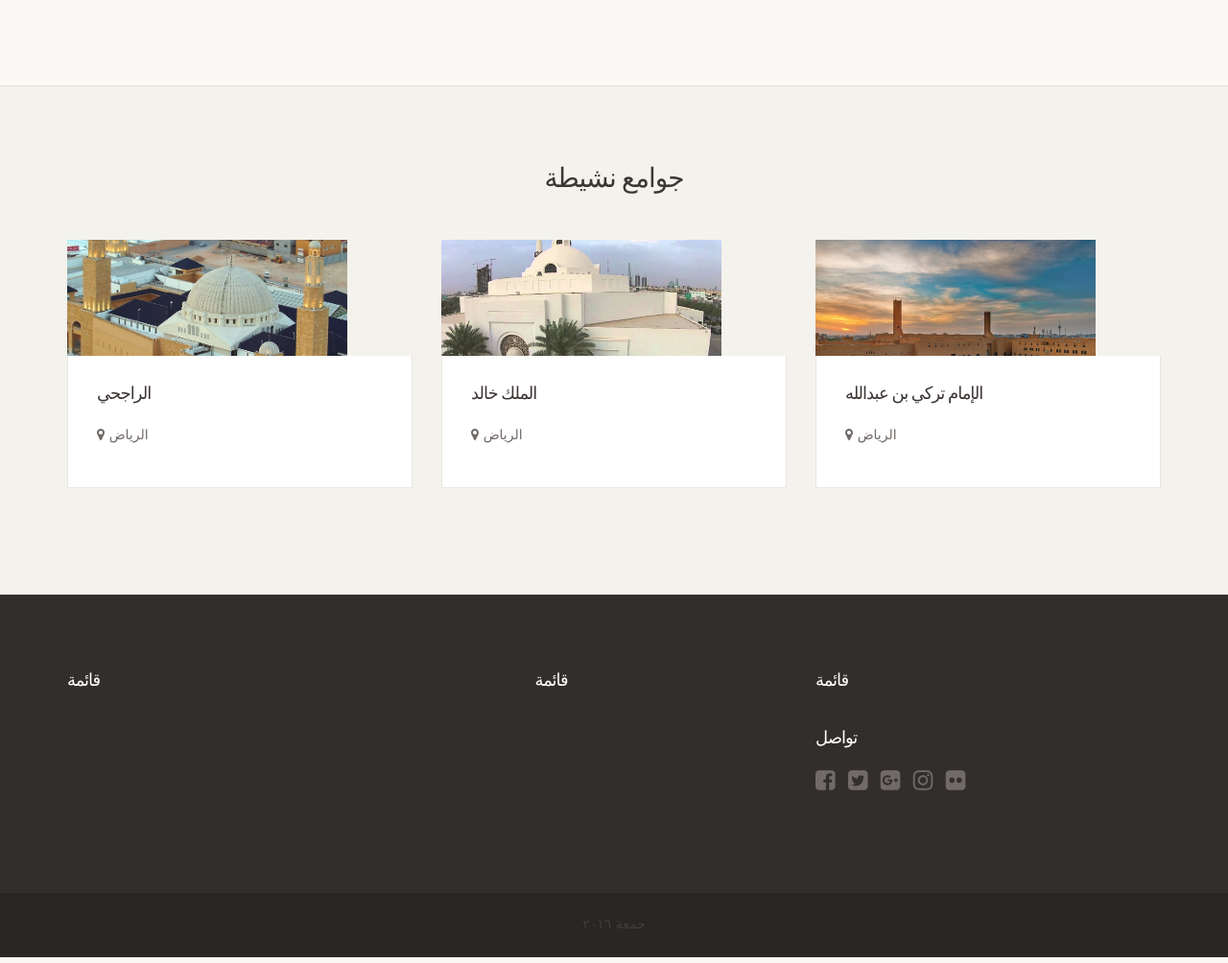
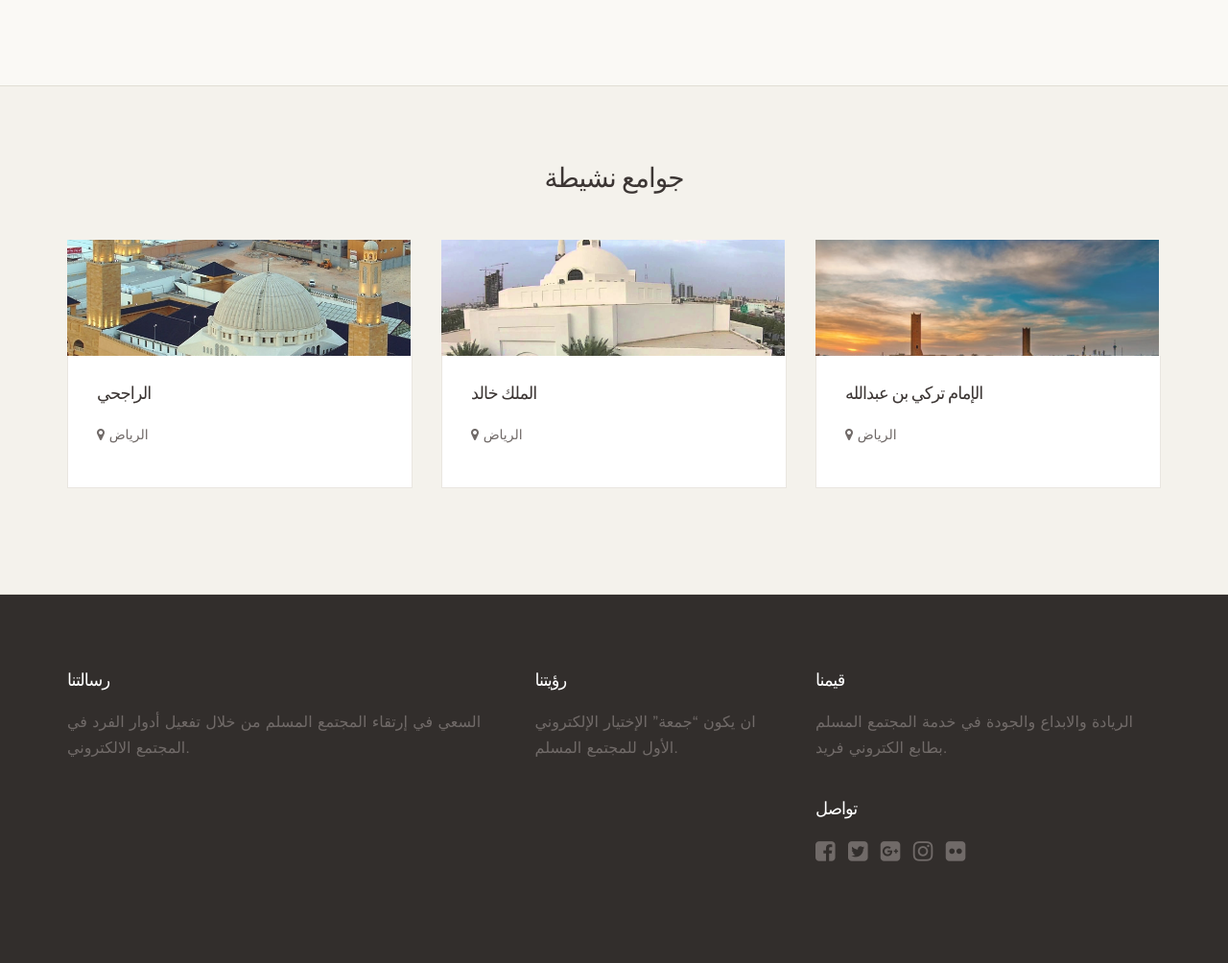
Before and after one commit to kaluaim/Jumuah, a Flask app: page / in a window 1280 px wide. Shown: the part 657-1661 px from the top of the page at 96% size. Run offline with Flask 2, Linux system fonts and the light colour scheme; some libraries are stand-ins or nearby versions; some web fonts are replaced.

Commit message:
adding footer

```diff
--- a/jumuah/static/css/style.css
+++ b/jumuah/static/css/style.css
@@ -1435,6 +1435,6 @@ section.module.parallax h1 { color: #fff; font-size: 38px; font-weight: 700; tex
 
 
 .vendor-image {
-    max-width: 292px;
+    max-width: 358px;
     max-height: 121px;
 }
--- a/jumuah/templates/base.html
+++ b/jumuah/templates/base.html
@@ -127,13 +127,16 @@
     <div class="container">
       <div class="row">
         <div class="col-md-5 ft-aboutus">
-          <h2>قائمة</h2>
+          <h2>رسالتنا</h2>
+          السعي في إرتقاء المجتمع المسلم من خلال تفعيل أدوار الفرد في المجتمع الالكتروني.
         </div>
         <div class="col-md-3 ft-link">
-          <h2>قائمة</h2>
+          <h2>رؤيتنا</h2>
+          ان يكون “جمعة” الإختيار الإلكتروني الأول للمجتمع المسلم.
         </div>
         <div class="col-md-4 newsletter">
-          <h2>قائمة</h2>
+          <h2>قيمنا</h2>
+          الريادة والابداع والجودة في خدمة المجتمع المسلم بطابع الكتروني فريد.
           <div class="social-icon">
             <h2>تواصل</h2>
             <ul>
```
